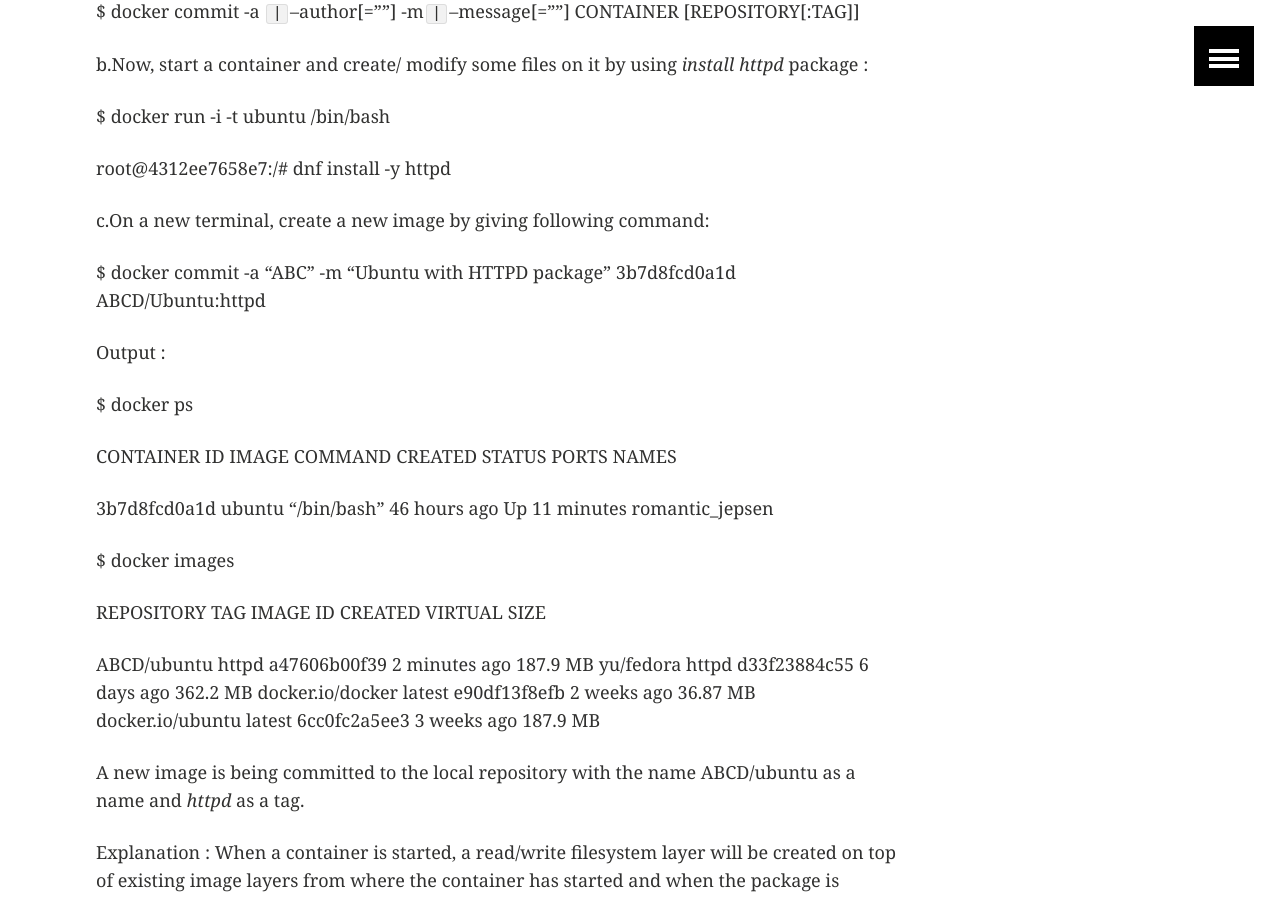
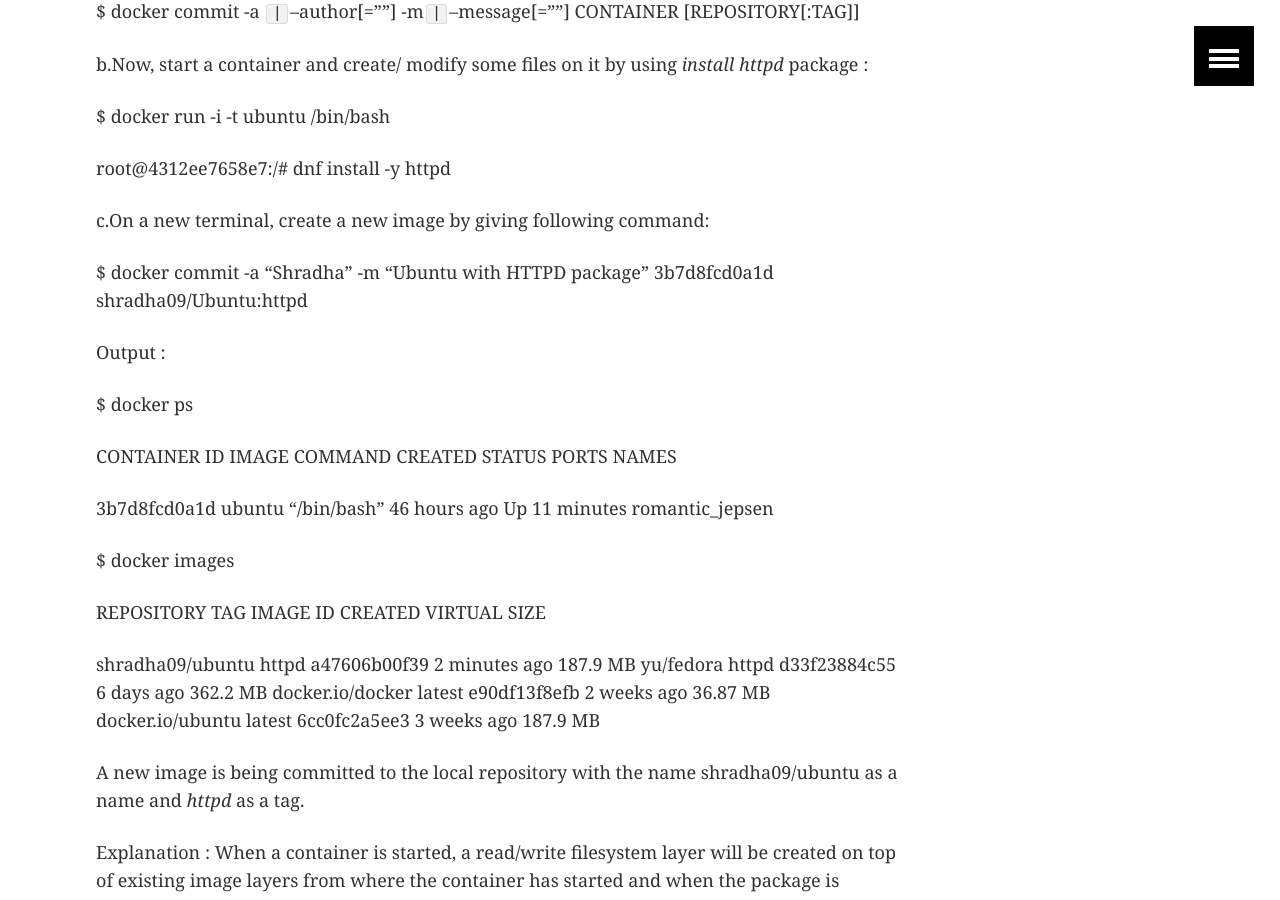
Before and after one commit to shradha09/containers-workshop, a Jekyll site: the page built from _posts/handson/2015-12-15-Docker_Images.markdown, in a window 1280 px wide and 900 px high, scrolled down 3686 px. Built offline with Jekyll 4.4.1, drawn with Linux system fonts in a browser that asks for light colours; comment, search, counter and statistics services are not loaded; some of the changed text lies outside the part shown.

Commit message:
Updated with real names

```diff
--- a/_posts/handson/2015-12-15-Docker_Images.markdown
+++ b/_posts/handson/2015-12-15-Docker_Images.markdown
@@ -97,7 +97,7 @@
 
 c.On a new terminal, create a new image by giving following command:
 
-   $ docker commit -a "ABC" -m "Ubuntu with HTTPD package" 3b7d8fcd0a1d ABCD/Ubuntu:httpd
+   $ docker commit -a "Shradha" -m "Ubuntu with HTTPD package" 3b7d8fcd0a1d shradha09/Ubuntu:httpd
 
 
 Output :
@@ -114,12 +114,12 @@
 
   REPOSITORY                TAG                 IMAGE ID            CREATED             VIRTUAL SIZE
 
-ABCD/ubuntu               httpd               a47606b00f39        2 minutes ago          187.9 MB
+shradha09/ubuntu               httpd               a47606b00f39        2 minutes ago          187.9 MB
 yu/fedora                 httpd               d33f23884c55        6 days ago             362.2 MB
 docker.io/docker          latest              e90df13f8efb        2 weeks ago            36.87 MB
 docker.io/ubuntu          latest              6cc0fc2a5ee3        3 weeks ago            187.9 MB
 
-A new image is being committed to the local repository with the name ABCD/ubuntu as a name and *httpd* as a tag.
+A new image is being committed to the local repository with the name shradha09/ubuntu as a name and *httpd* as a tag.
 
 
 Explanation :   When a container is started, a read/write filesystem layer will be created on top of existing image layers from where the container has started and when the package is installed some files are created or existing files are modified in that layer. All these changesmade are to be saved explicitly otherwise on deleting or stopping the container all the modifications are lost.
@@ -351,7 +351,7 @@
    # Pick up the base image
     FROM ubuntu
    # Add author name
-   MAINTAINER ABCD
+   MAINTAINER shradha09
    # Add the command to run at the start of container CMD date
 
 
@@ -362,7 +362,7 @@
 OUTPUT : | Sending build context to Docker daemon 2.048 kB
          | Step 1 : FROM ubuntu
          |    ---> 6cc0fc2a5ee3
-         | Step 2 : MAINTAINER ABCD
+         | Step 2 : MAINTAINER shradha09
          |    ---> Running in 41a3ad61485d
          |    ---> 15e643a46289
          | Removing intermediate container 41a3ad61485d
@@ -383,7 +383,7 @@
 OUTPUT :| Sending build context to Docker daemon 2.048 kB
         | Step 1 : FROM ubuntu
 	|     ---> 6cc0fc2a5ee3
-	| Step 2 : MAINTAINER ABCD
+	| Step 2 : MAINTAINER shradha09
 	|     ---> Using cache
  	|     ---> 15e643a46289
 	| Step 3 : CMD date
```
